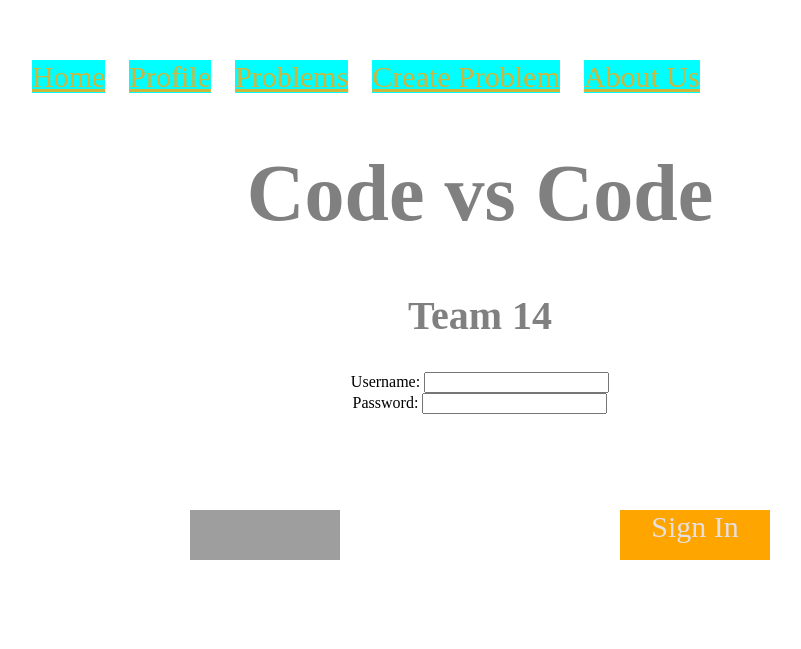
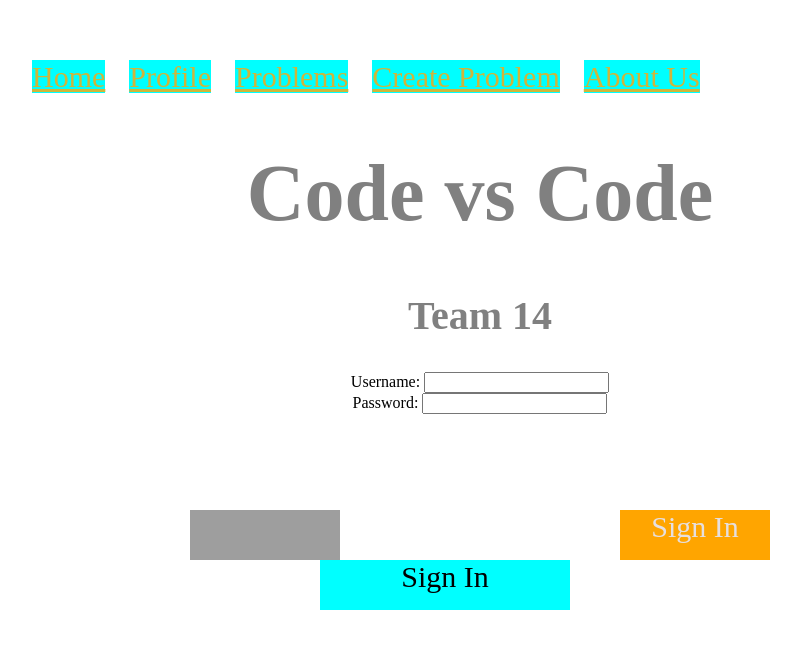
Before and after one commit to rramakrishnan246/rramakrishnan246.github.io, a Jekyll site: the page built from index.html, in a window 1280 px wide. Shown: the top 649 px of the page, without its empty margins (160-961 px from the left). Built offline with Jekyll 4.4.1, drawn with Linux system fonts in a browser that asks for light colours; grey boxes are pictures that could not be loaded.

Commit message:
Update index.html

```diff
--- a/index.html
+++ b/index.html
@@ -30,4 +30,15 @@ title: Rohan R
 	right: 350px;">
 		<a style="font: Arial; font-size: 30px; color: rgb(230,223,223); text-decoration: none " href="/">Sign In</a>
 	</div>
+	<div style=
+	"background-color: aqua;
+	height: 50px;
+	width: 250px;
+	text-align: center;
+	margin: auto;
+	position: absolute;
+	top: 560px;
+	right: 550px;">
+		<a style="font: Arial; font-size: 30px; color: black; text-decoration: none " href="/">Sign In</a>
+	</div>
 </html>
```
